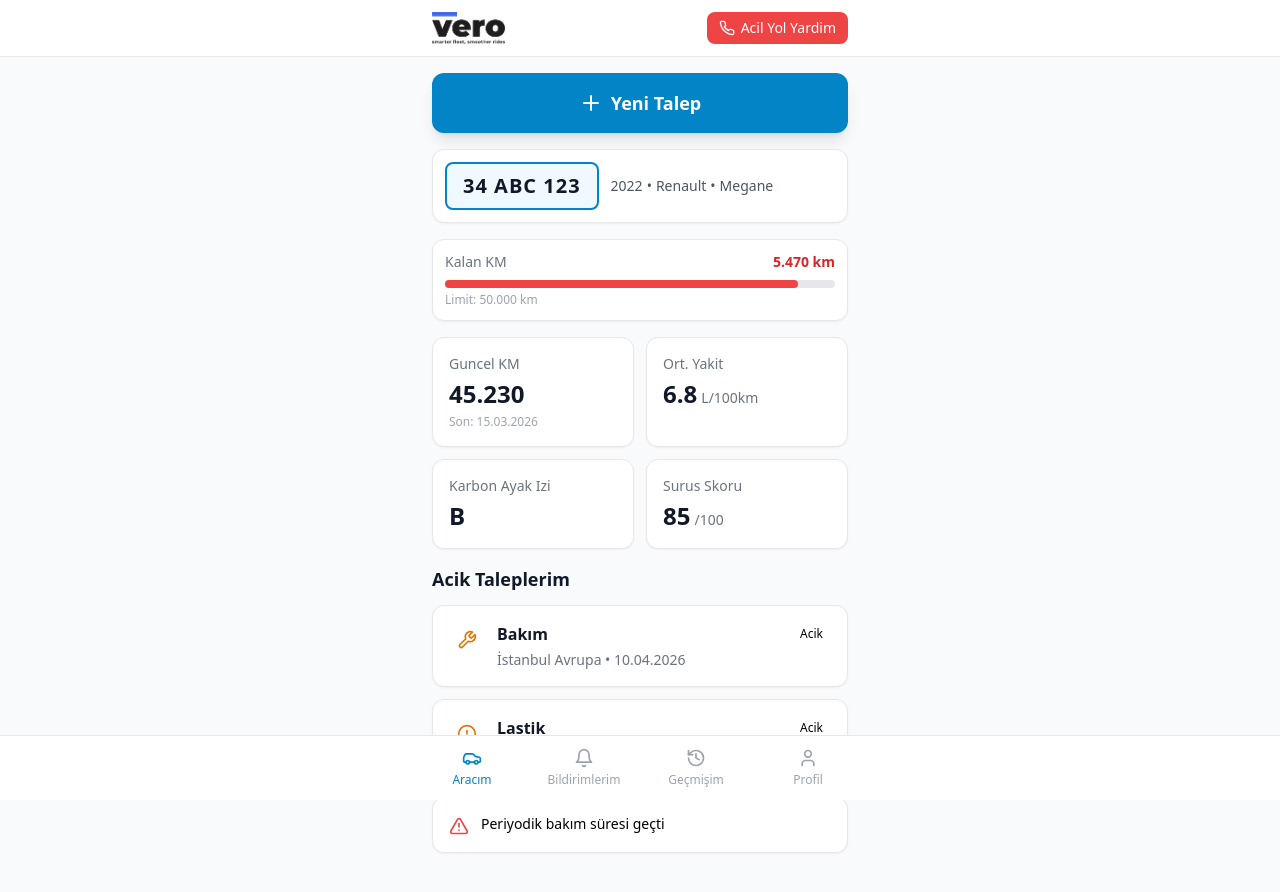
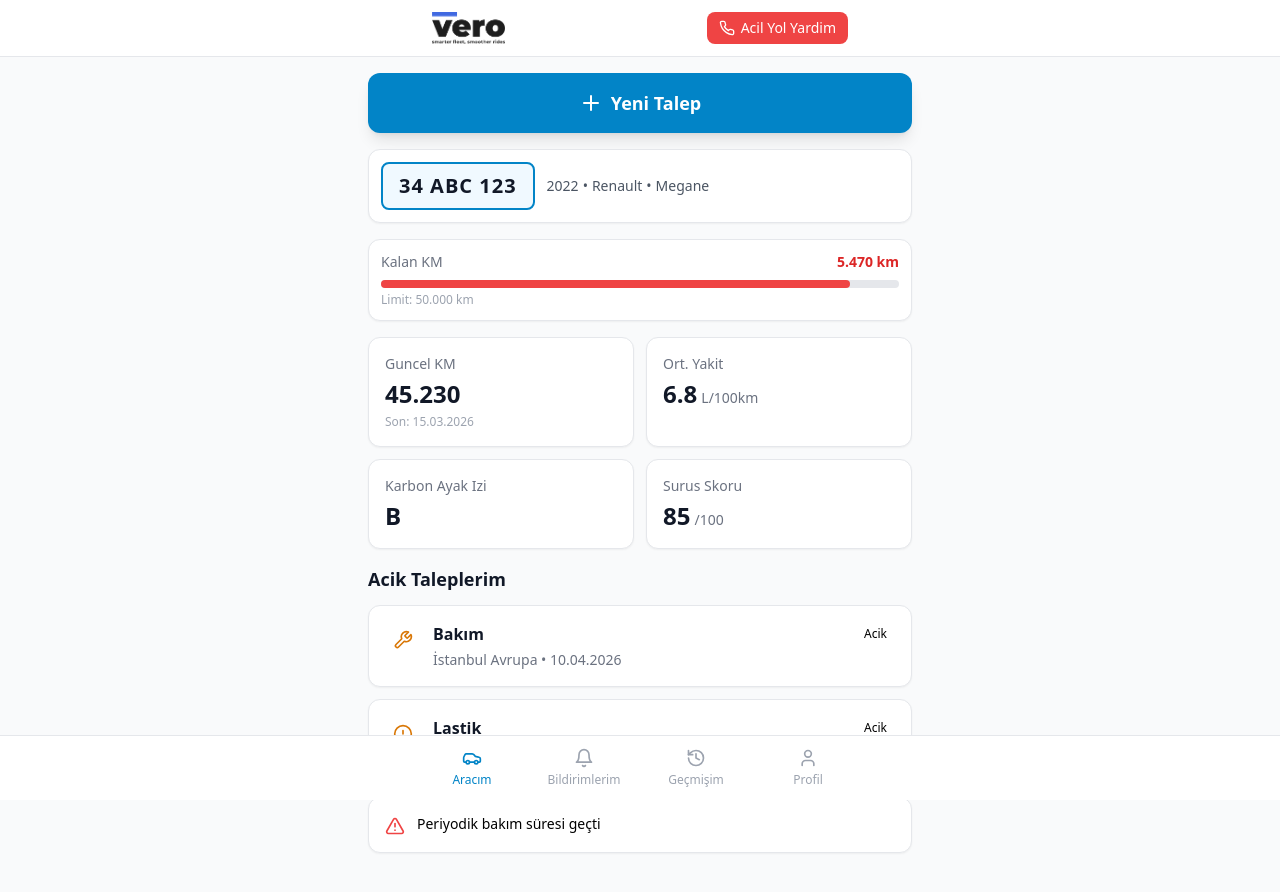
Before and after one commit to saniyeyesilbas-ops/driwer-pwa, a Next.js app: page / in a window 1280 px wide. Shown: the top 892 px of the page. Built offline with nearby package versions, Linux system fonts and the light colour scheme.

Commit message:
Responsive tasarim eklendi - farkli telefon boyutlarina uyum

```diff
--- a/src/app/layout.tsx
+++ b/src/app/layout.tsx
@@ -23,7 +23,7 @@ export default function RootLayout({
       </head>
       <body className="bg-gray-50 min-h-screen">
         <TopBar />
-        <main className="max-w-md mx-auto pb-20">{children}</main>
+        <main className="max-w-md sm:max-w-lg md:max-w-xl mx-auto pb-20">{children}</main>
         <BottomNav />
       </body>
     </html>
```
